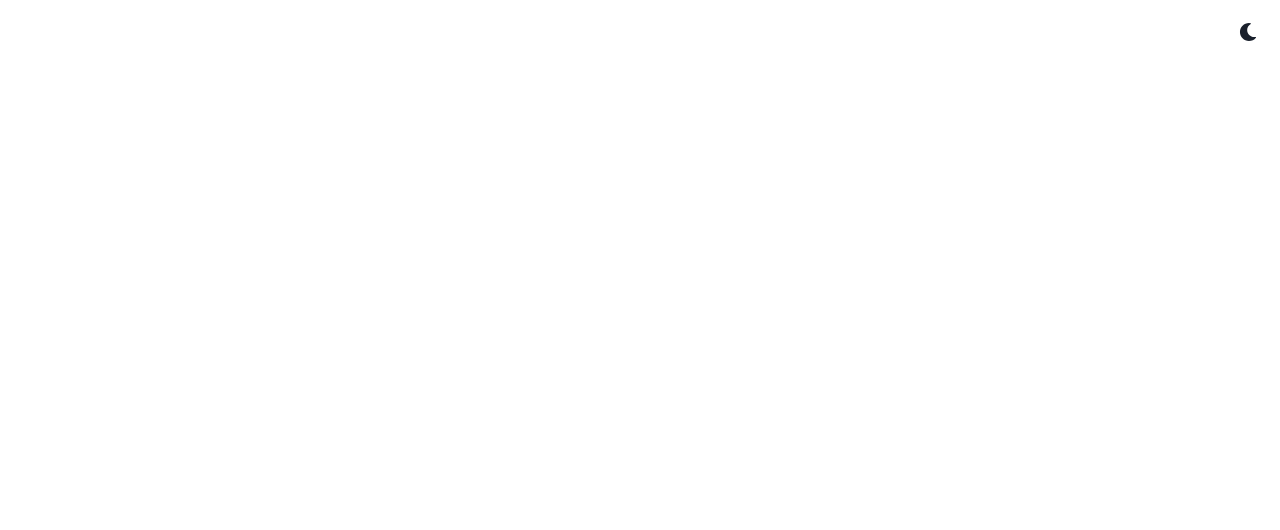
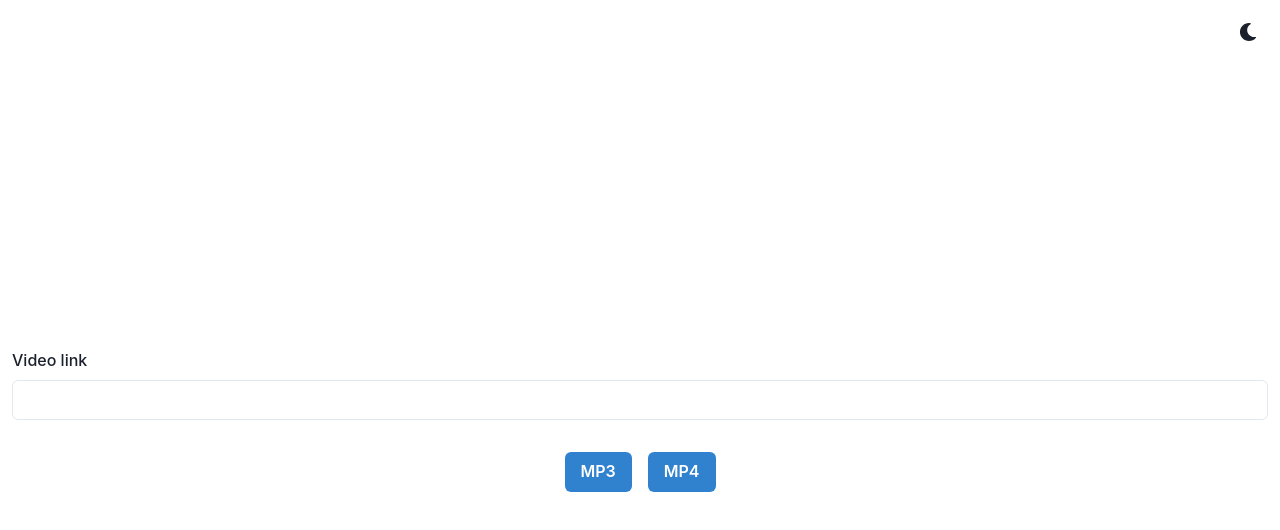
Before and after one commit to chadlimjinjie/yt-converter-fe, a React (Create React App) app: page /yt-converter in a window 1280 px wide. Shown: the top 530 px of the page. Built offline with nearby package versions, Linux system fonts and the light colour scheme.

Commit message:
modified:   src/YouTubeConverter.tsx

```diff
--- a/src/YouTubeConverter.tsx
+++ b/src/YouTubeConverter.tsx
@@ -4,29 +4,49 @@ import {
     Text,
     Link,
     VStack,
+    Stack,
     Code,
     Grid,
+    Input,
+    FormControl,
+    FormLabel,
+    FormErrorMessage,
+    FormHelperText,
+    Button,
+    ButtonGroup
 } from "@chakra-ui/react"
 import { ColorModeSwitcher } from "./ColorModeSwitcher"
 
+import axios from "axios"
+import { useState } from "react"
+
 export default function YouTubeConverter({ }) {
+
+    const [videoLink, setVideoLink] = useState("")
+
+    function downloadMp3(url: string) {
+        axios.get(`https://chad-rest-endpoint.herokuapp.com/api/v1/youtube/mp3?link=${url}`)
+    }
+
+    function downloadMp4(url: string) {
+        axios.get(`https://chad-rest-endpoint.herokuapp.com/api/v1/youtube/mp4?link=${url}`)
+    }
+
     return (
-        <Box textAlign="center" fontSize="xl">
+        <Box fontSize="xl">
             <Grid minH="100vh" p={3}>
                 <ColorModeSwitcher justifySelf="flex-end" />
                 <VStack spacing={8}>
-                    {/* <Text>
-                        Edit <Code fontSize="xl">src/App.tsx</Code> and save to reload.
-                    </Text>
-                    <Link
-                        color="teal.500"
-                        href="https://chakra-ui.com"
-                        fontSize="2xl"
-                        target="_blank"
-                        rel="noopener noreferrer"
-                    >
-                        Learn Chakra
-                    </Link> */}
+                    <FormControl>
+                        <FormLabel>Video link</FormLabel>
+                        <Input onChange={(e) => { setVideoLink(e.target.value) }} />
+                        {/* <FormHelperText>We'll never share your email.</FormHelperText> */}
+                    </FormControl>
+                    <Stack spacing={4} direction='row' align='center'>
+                        <Button colorScheme='blue' onClick={() => downloadMp3(videoLink)}>MP3</Button>
+                        <Button colorScheme='blue' onClick={() => downloadMp4(videoLink)}>MP4</Button>
+                    </Stack>
+
                 </VStack>
             </Grid>
         </Box>
```
